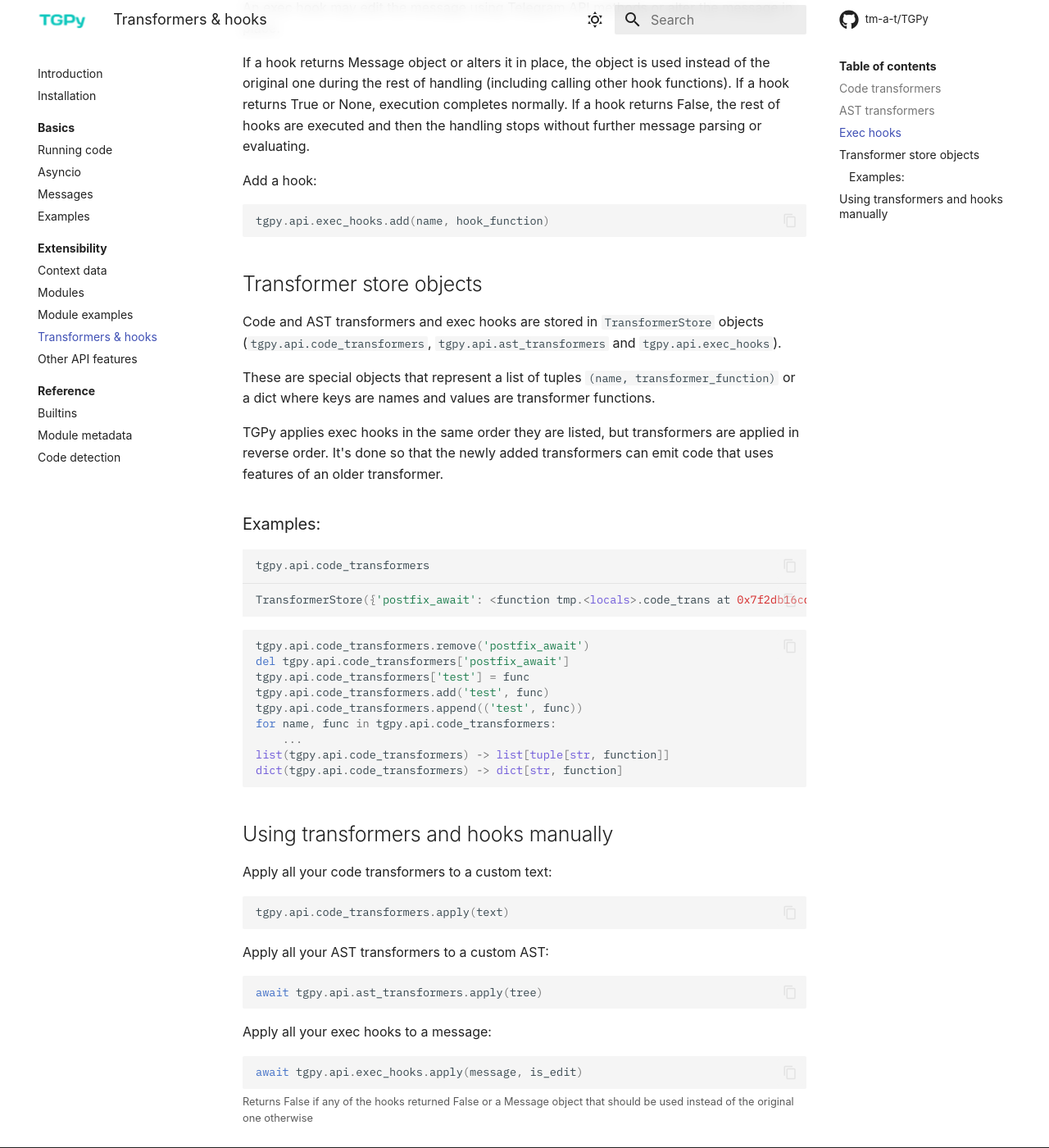
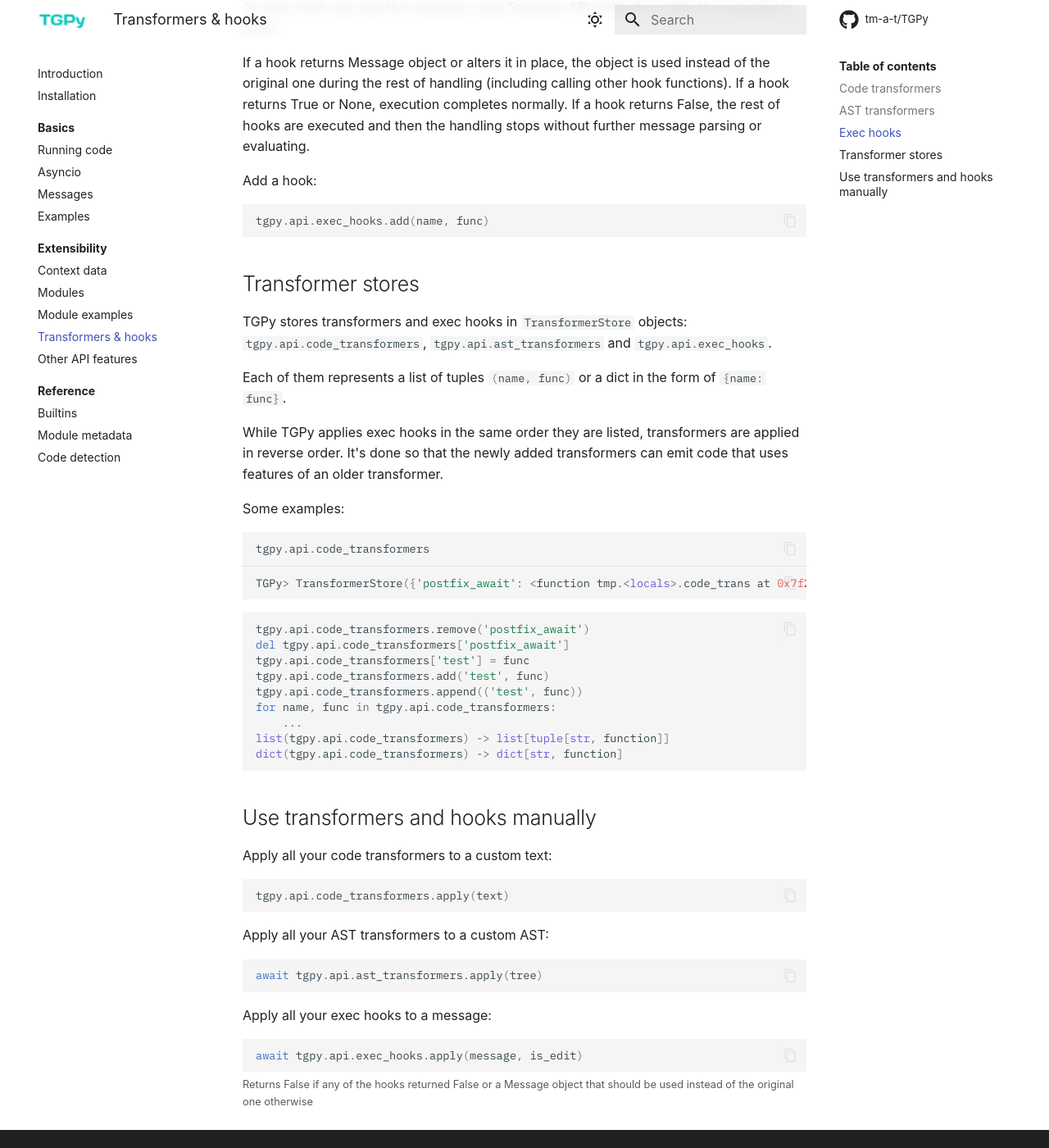
Before and after one commit to tm-a-t/TGPy, an MkDocs documentation site: the page built from guide/docs/extensibility/transformers.md, in a window 1280 px wide and 1400 px high, scrolled down 1790 px. Shown: the whole window at 82% size. Built offline with MkDocs 1.6.1 and Material for MkDocs 9.7.7, drawn with Linux system fonts in a browser that asks for light colours; some web fonts are replaced; comment, search, counter and statistics services are not loaded; some of the changed text lies outside the part shown.

Commit message:
docs: update pages

````diff
--- a/guide/docs/extensibility/transformers.md
+++ b/guide/docs/extensibility/transformers.md
@@ -15,10 +15,10 @@
 
 Transformers are functions that take message text and return some modified text. Whenever you send a message, TGPy tries to apply your code transformers to its text. If the final text is the valid Python code, it runs.
 
-To create a transformer, you should define a function which takes a string and returns a new string — let’s call your function `transformer`. Then you should register it as following:
+To create a transformer, you should define a function which takes a string and returns a new string — let’s call it `func`. Then you should register it as following:
 
 ```python
-tgpy.api.code_transformers.add(name, transformer_function)
+tgpy.api.code_transformers.add(name, func)
 ```
 
 !!! example
@@ -56,7 +56,7 @@
 Add an AST transformer:
 
 ```python
-tgpy.api.ast_transformers.add(name, transformer_function)
+tgpy.api.ast_transformers.add(name, func)
 ```
 
 First, TGPy applies code transformers. If the transformation result is valid Python code, AST transformers are then applied.
@@ -85,23 +85,21 @@
 Add a hook:
 
 ```python
-tgpy.api.exec_hooks.add(name, hook_function)
+tgpy.api.exec_hooks.add(name, func)
 ```
 
 
-## Transformer store objects
+## Transformer stores
 
-Code and AST transformers and exec hooks are stored in `TransformerStore` objects
-(`tgpy.api.code_transformers`, `tgpy.api.ast_transformers` and `tgpy.api.exec_hooks`).
+TGPy stores transformers and exec hooks in `#!python TransformerStore` objects: `#!python tgpy.api.code_transformers`,
+`#!python tgpy.api.ast_transformers` and `#!python tgpy.api.exec_hooks`.
 
-These are special objects that represent a list of tuples `(name, transformer_function)`
-or a dict where keys are names and values are transformer functions.
+Each of them represents a list of tuples `#!python (name, func)` or a dict in the form of `#!python {name: func}`.
 
-TGPy applies exec hooks in the same order they are listed,
-but transformers are applied in reverse order.
+While TGPy applies exec hooks in the same order they are listed, transformers are applied in reverse order.
 It's done so that the newly added transformers can emit code that uses features of an older transformer.
 
-### Examples:
+Some examples:
 
 <div class="tgpy-code-block">
 ```python
@@ -109,7 +107,7 @@
 ```
 <hr>
 ```python
-TransformerStore({'postfix_await': <function tmp.<locals>.code_trans at 0x7f2db16cd1c0>})
+TGPy> TransformerStore({'postfix_await': <function tmp.<locals>.code_trans at 0x7f2db16cd1c0>})
 ```
 </div>
 
@@ -127,7 +125,7 @@
 
 
 
-## Using transformers and hooks manually
+## Use transformers and hooks manually
 
 Apply all your code transformers to a custom text:
 
````
Also changed, not shown: guide/docs/extensibility/modules.md (+19 -20 lines).
